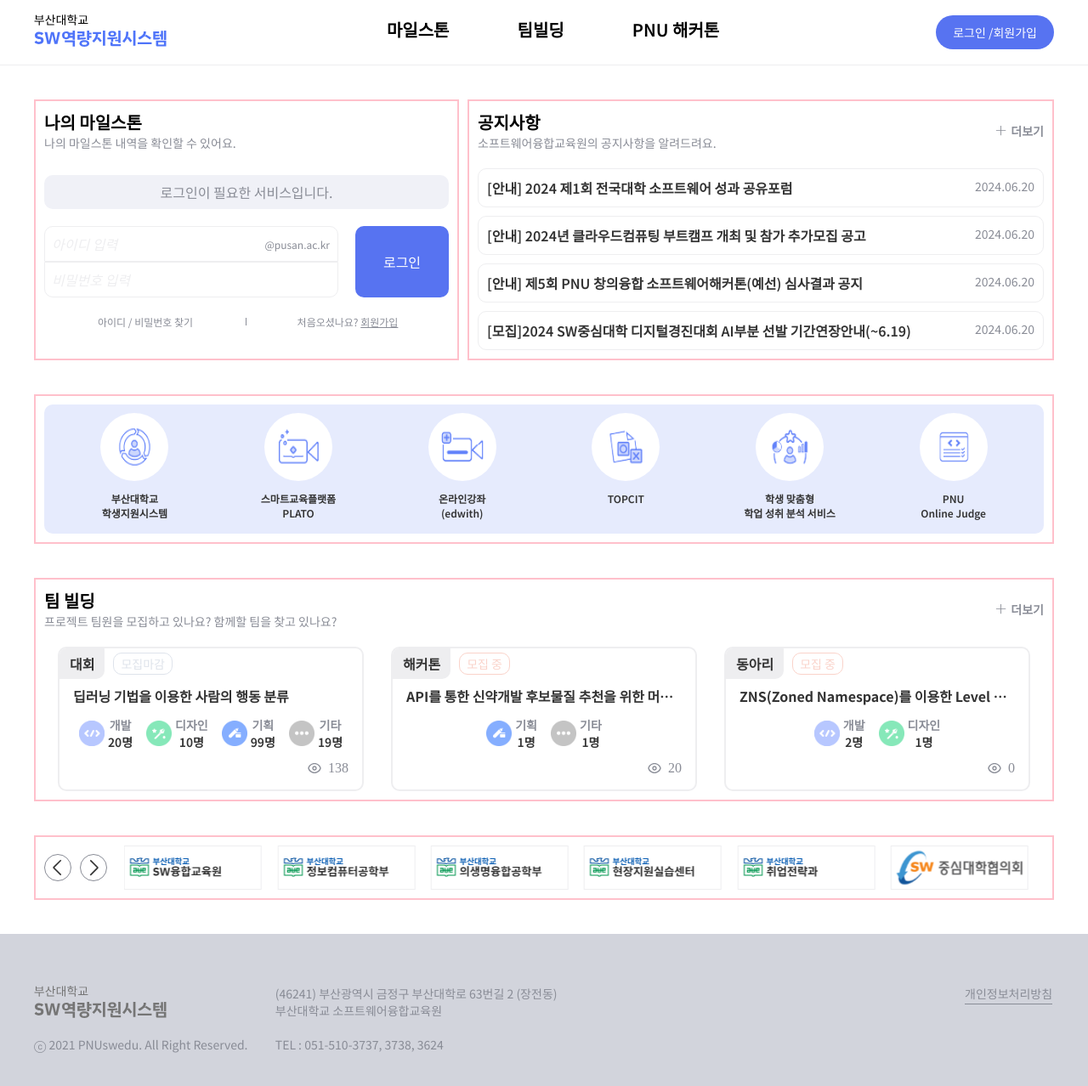
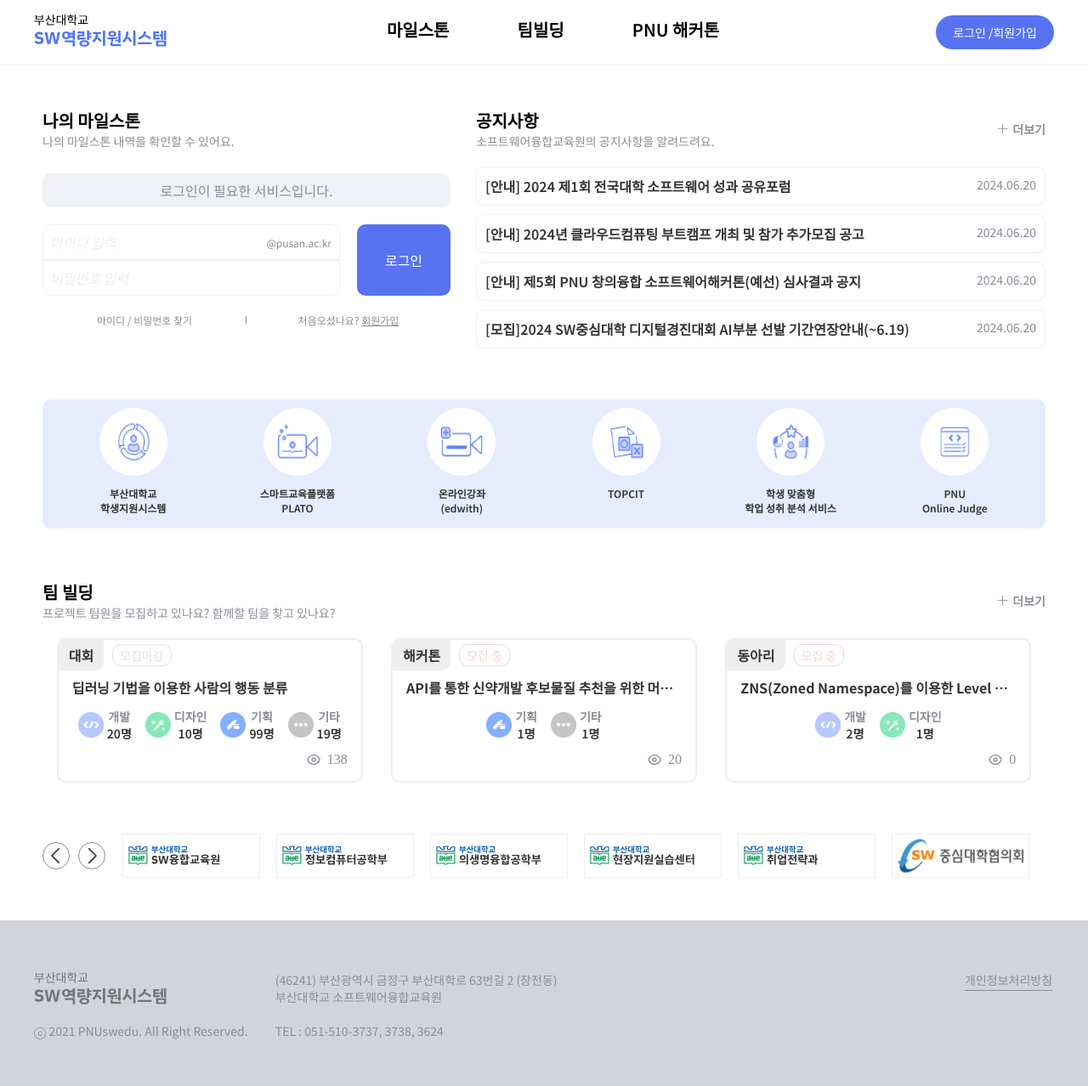
Before and after one commit to SW-CSS/sw-css, a Next.js app in the folder frontend/: page / in a window 1280 px wide. Shown: the top 1278 px of the page at 85% size. Built offline with nearby package versions, Linux system fonts and the light colour scheme; no server answers.

Commit message:
design: 메인페이지의 컴포넌트 별 보더 삭제
#58

```diff
--- a/frontend/src/app/page.tsx
+++ b/frontend/src/app/page.tsx
@@ -8,20 +8,20 @@ import { AnnouncementContent, ContentWrapper, MilestoneWrapper, FlexWrapper, Mai
 const Page = () => (
   <MainPageWrapper>
     <FlexWrapper>
-      <MilestoneWrapper style={{ border: '2px solid pink' }}>
+      <MilestoneWrapper>
         <Milestone />
       </MilestoneWrapper>
-      <AnnouncementContent style={{ border: '2px solid pink' }}>
+      <AnnouncementContent>
         <Announcement />
       </AnnouncementContent>
     </FlexWrapper>
-    <ContentWrapper style={{ border: '2px solid pink' }}>
+    <ContentWrapper>
       <ExternalLink />
     </ContentWrapper>
-    <ContentWrapper style={{ border: '2px solid pink' }}>
+    <ContentWrapper>
       <TeamBuildings />
     </ContentWrapper>
-    <ContentWrapper style={{ border: '2px solid pink' }}>
+    <ContentWrapper>
       <PnuLink />
     </ContentWrapper>
   </MainPageWrapper>
```
